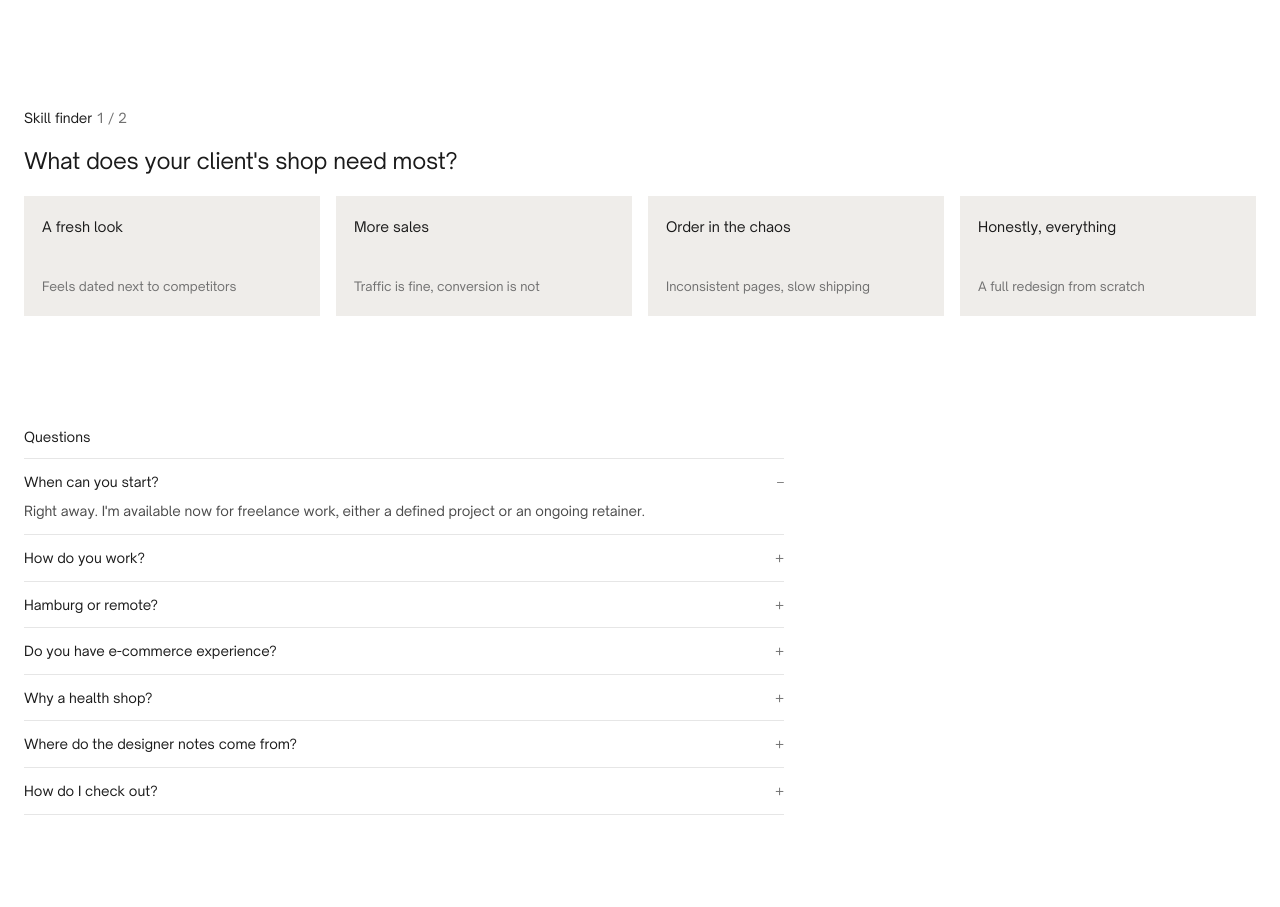
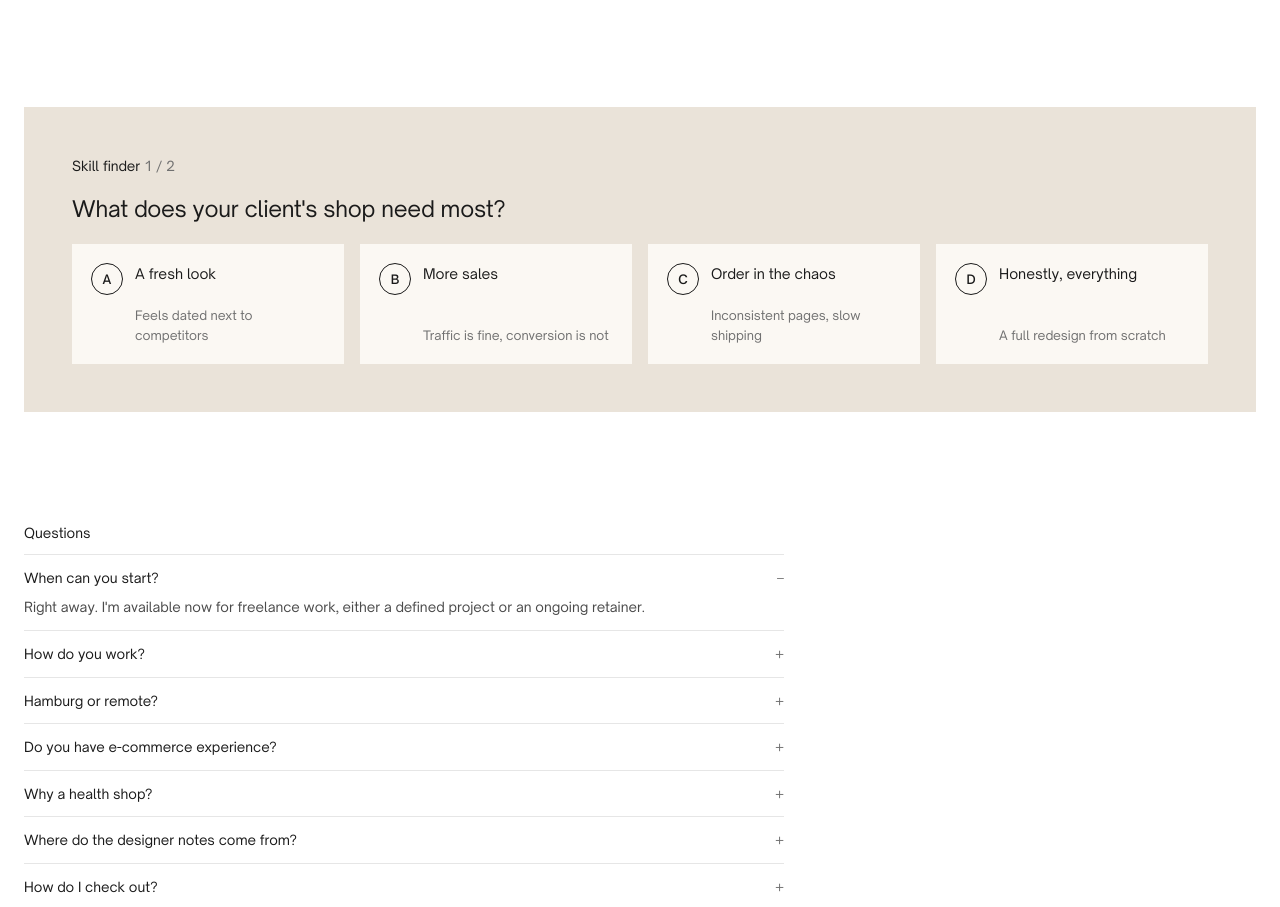
Before and after one commit to romariomuca/proposals, a plain HTML site: page romy-shop/index.html in a window 1280 px wide. Shown: the part 2002-2909 px from the top of the page. Drawn offline with Linux system fonts and the light colour scheme.

Commit message:
Quiz: tinted box with A-D answer keys
Co-Authored-By: Claude Opus 5.5 <noreply@anthropic.com>
Claude-Session: https://claude.ai/code/session_01NwGmX8KsGYDiP8iXWDrHKs

```diff
--- a/romy-shop/index.html
+++ b/romy-shop/index.html
@@ -194,8 +194,12 @@ img.ph{display:block;width:100%;height:100%;object-fit:cover}
 
 .quiz .q{font-size:22px;font-weight:400;letter-spacing:-.01em;margin:18px 0 22px;line-height:1.25;max-width:640px}
 .opts{display:grid;grid-template-columns:repeat(4,minmax(0,1fr));gap:16px}
-.opt{background:var(--tile);padding:20px 18px;text-align:left;min-height:120px;display:flex;flex-direction:column;justify-content:space-between;transition:background .2s}
-.opt:hover{background:#E6E3DF}
+.quiz #quizBox{background:#EAE3D9;padding:clamp(24px,4vw,48px)}
+.opt{background:#FBF8F3;padding:18px;text-align:left;min-height:120px;display:grid;grid-template-columns:32px 1fr;grid-template-rows:auto 1fr;column-gap:12px;row-gap:16px;align-items:start;border:1px solid transparent;transition:border-color .2s,transform .2s}
+.opt:hover{border-color:var(--ink);transform:translateY(-2px)}
+.opt .key{grid-row:1/3;width:32px;height:32px;border-radius:50%;border:1px solid var(--ink);display:grid;place-items:center;font-size:12.5px;font-weight:500;transition:background .2s,color .2s}
+.opt:hover .key{background:var(--ink);color:#fff}
+.opt small{align-self:end}
 .opt b{font-weight:400;font-size:14px}
 .opt small{color:var(--mute);font-size:12.5px}
 .recs{display:flex;flex-wrap:wrap;gap:6px 18px;margin:6px 0 18px;font-size:14px}
@@ -789,7 +793,7 @@ function renderQuiz(){
   if(qs.step<Q.length){
     const q=Q[qs.step];
     box.innerHTML=`<h2>Skill finder <span class="mute">${qs.step+1} / ${Q.length}</span></h2><p class="q">${q.q}</p>
-      <div class="opts">${q.o.map((o,i)=>`<button class="opt" data-i="${i}"><b>${o[0]}</b><small>${o[1]}</small></button>`).join('')}</div>`;
+      <div class="opts">${q.o.map((o,i)=>`<button class="opt" data-i="${i}"><span class="key" aria-hidden="true">${"ABCD"[i]}</span><b>${o[0]}</b><small>${o[1]}</small></button>`).join('')}</div>`;
     box.querySelectorAll('.opt').forEach(b=>b.onclick=()=>{const o=q.o[+b.dataset.i]; if(qs.step===0) qs.picks=o[2]; else qs.type=o[2]; qs.step++; renderQuiz();});
   } else {
     box.innerHTML=`<h2>Skill finder <span class="mute">done</span></h2><p class="q">Here's what your client needs, as a ${qs.type==='sub'?'freelance retainer':'freelance project'}.</p>
```
